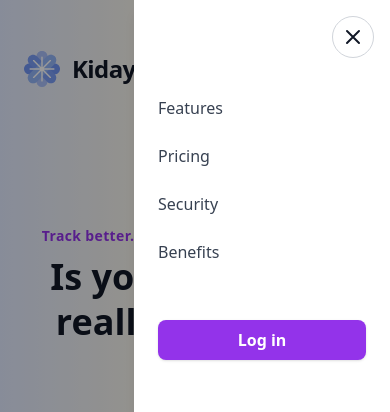
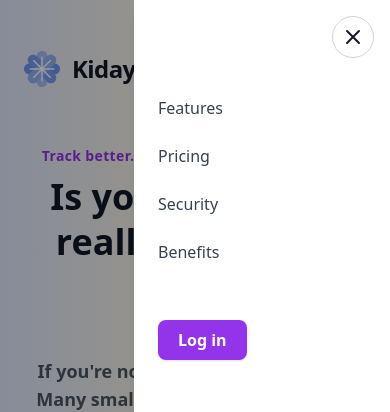
Before and after one commit to Arnold-18-CS/kidaya-web-v1, a Vue app: page / in a window 390 px wide. Both pictures are taken after a click on the button 345 px from the left and 69 px from the top of the page. Shown: the top 412 px of the page. Built offline with nearby package versions, Linux system fonts and the light colour scheme.

Commit message:
Removing login button on mobile and linking the one in the drawer to the PlayStore

```diff
--- a/src/components/LandingPage.vue
+++ b/src/components/LandingPage.vue
@@ -85,11 +85,14 @@
             <a href="#how-it-works"
               class="font-medium transition text-gray-700 hover:text-purple-600 dark:text-gray-200 dark:hover:text-purple-300"
               @click="drawerOpen = false">Benefits</a>
-            <button
-              class="mt-8 px-5 py-2 rounded-lg bg-purple-600 text-white font-semibold shadow hover:bg-purple-700 transition"
-              @click="drawerOpen = false">
-              Log in
-            </button>
+            <a href="https://play.google.com/store/apps/details?id=com.kidaya.africa.mobile" target="_blank"
+              rel="noopener">
+              <button
+                class="mt-8 px-5 py-2 rounded-lg bg-purple-600 text-white font-semibold shadow hover:bg-purple-700 transition"
+                @click="drawerOpen = false">
+                Log in
+              </button>
+            </a>
           </div>
         </div>
       </transition>
@@ -102,12 +105,12 @@
       <div class="space-y-8 flex flex-col items-center text-center md:items-start md:text-left"
         :class="{ '4k:space-y-16': is4K }">
         <!-- Login button for mobile/desktop -->
-        <div class="w-full flex justify-center mb-2 md:mb-0 md:justify-start">
+        <!-- <div class="w-full flex justify-center mb-2 md:mb-0 md:justify-start">
           <button
             class="px-5 py-2 rounded-lg bg-purple-600 text-white font-semibold shadow hover:bg-purple-700 transition md:hidden">
             Log in
           </button>
-        </div>
+        </div> -->
         <div>
           <p class="text-sm font-semibold mb-2 tracking-wide 4k:text-base text-purple-600 dark:text-purple-300">
             Track better. Plan smarter. Grow stronger.
```
